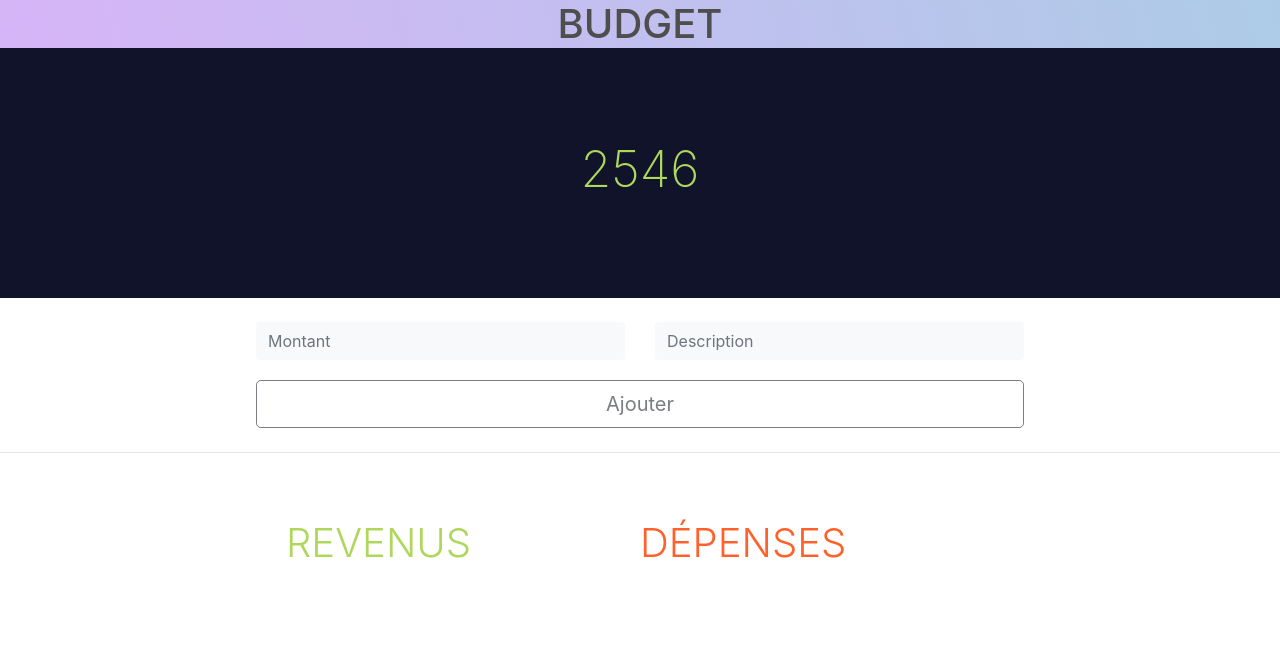
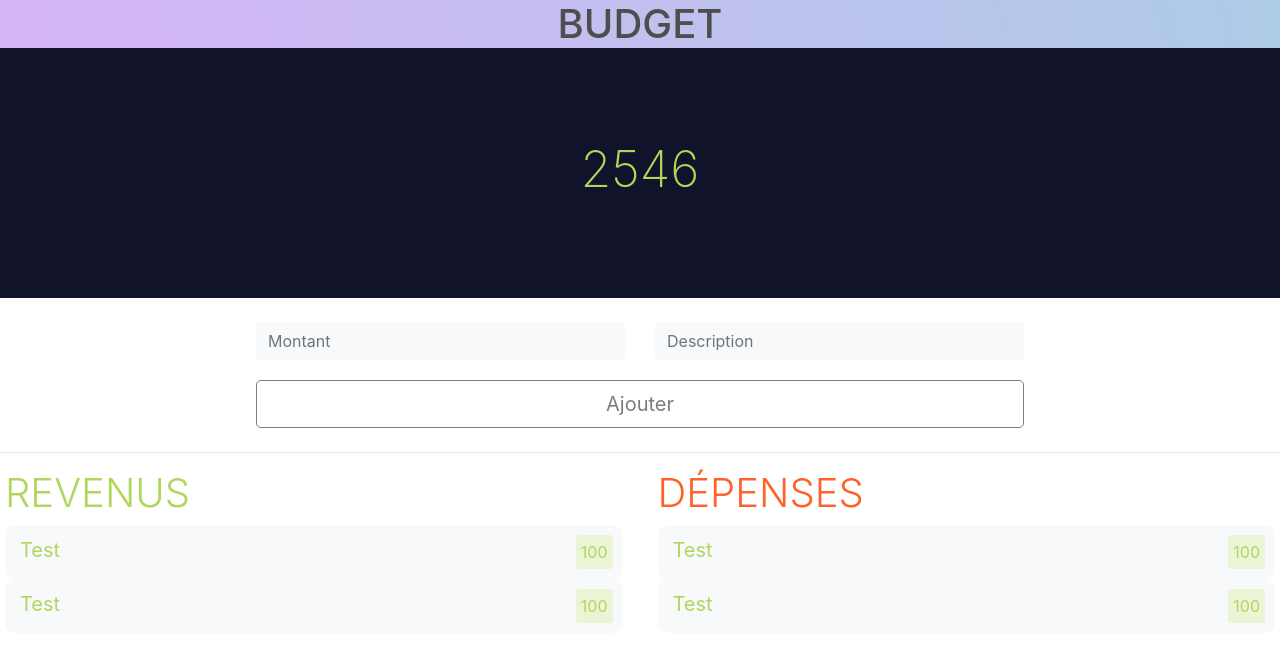
Before and after one commit to philippe-jonathan/budgetCalculator, an Angular app: page / in a window 1280 px wide. Shown: the top 662 px of the page. Built offline with nearby package versions, Linux system fonts and the light colour scheme.

Commit message:
setting up cards

```diff
--- a/src/app/budget-item-list/budget-item-card/budget-item-card.component.html
+++ b/src/app/budget-item-list/budget-item-card/budget-item-card.component.html
@@ -1 +1,10 @@
-<p>budget-item-card works!</p>
+<div class="body">
+    <div class="budget-item bg-light income">
+        <div class="description">
+            <p>Test</p>
+        </div>
+        <div class="amount">
+            <p>100</p>
+        </div>
+    </div>
+</div>
--- a/src/app/budget-item-list/budget-item-card/budget-item-card.component.scss
+++ b/src/app/budget-item-list/budget-item-card/budget-item-card.component.scss
@@ -0,0 +1,45 @@
+.body {
+    display: flex;
+    width: 100%;
+}
+
+.budget-item {
+    display: flex;
+    width: 100%;
+    padding: 10px;
+    border-radius: 10px;
+    cursor: pointer;
+
+    .description {
+        flex-grow: 1;
+        margin-left: 5px;
+        font-size: 20px;
+    }
+
+    .amount {
+        padding: 5px;
+        border-radius: 3px;
+    }
+}
+
+.income {
+    p {
+        margin: 0;
+        color: lighten(yellowgreen, 10%);
+    }
+
+    .amount {
+        background-color: lighten(yellowgreen, 40%);
+    }
+}
+
+.expenses {
+    p {
+        margin: 0;
+        color:lighten(#dc3900, 15%);
+    }
+
+    .amount {
+        background-color:lighten(#dc3900, 50%);
+    }
+}
--- a/src/app/budget-item-list/budget-item-list.component.html
+++ b/src/app/budget-item-list/budget-item-list.component.html
@@ -3,10 +3,16 @@
 
         <div class="income-column">
             <h1>Revenus</h1>
+
+            <app-budget-item-card></app-budget-item-card>
+            <app-budget-item-card></app-budget-item-card>
         </div>
 
         <div class="expenses-column">
             <h1>Dépenses</h1>
+
+            <app-budget-item-card></app-budget-item-card>
+            <app-budget-item-card></app-budget-item-card>
         </div>
 
     </div>
--- a/src/app/budget-item-list/budget-item-list.component.scss
+++ b/src/app/budget-item-list/budget-item-list.component.scss
@@ -1,13 +1,15 @@
 .budget-items-section {
     display: flex;
-    padding: 50px;
+    // padding: 50px;
 
     justify-content: center;
     align-items: center;
 
+    margin: 5px;
+
     .budget-items-container {
         display: flex;
-        max-width: 60%;
+        max-width: auto;
         height: 100%;
         width: 100%;
 
@@ -24,6 +26,7 @@
         }
 
         .income-column {
+            margin-right: 35px;
 
             h1 {
                 color: lighten(yellowgreen, 10%);
```
